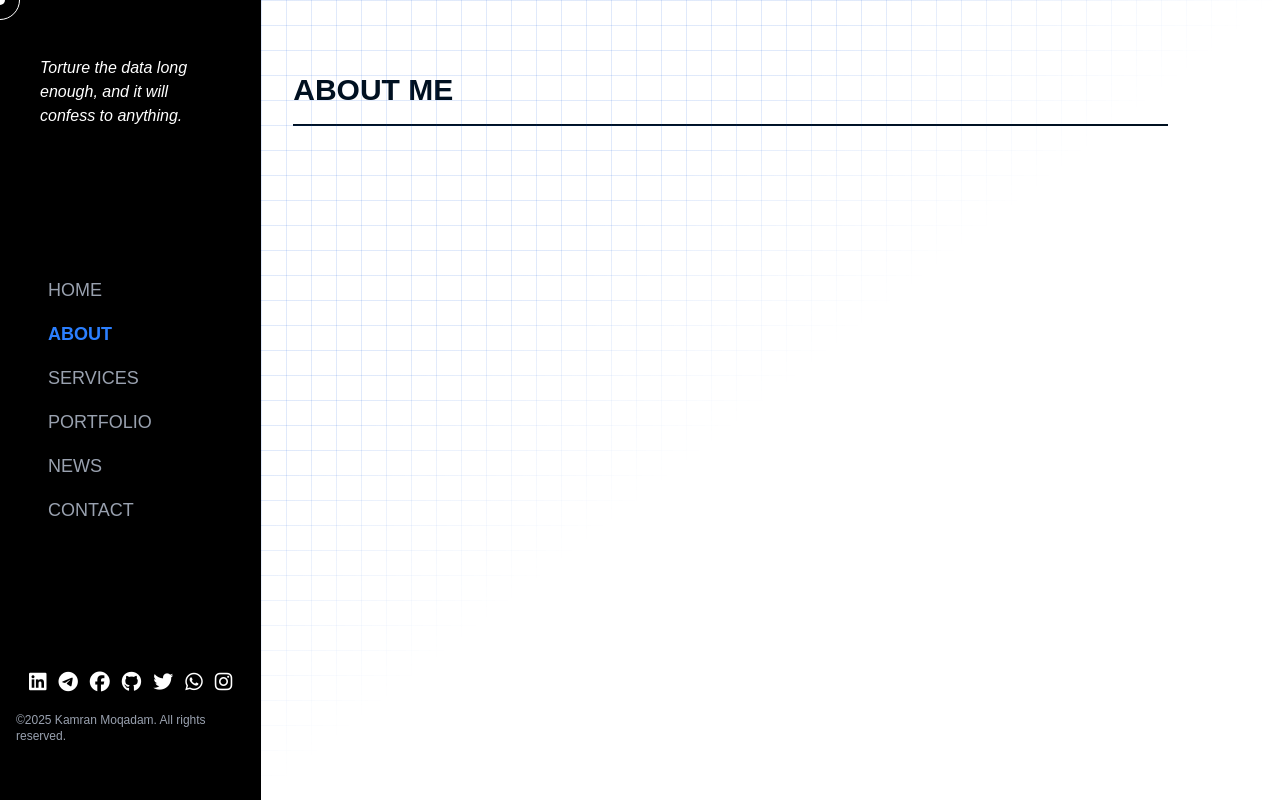
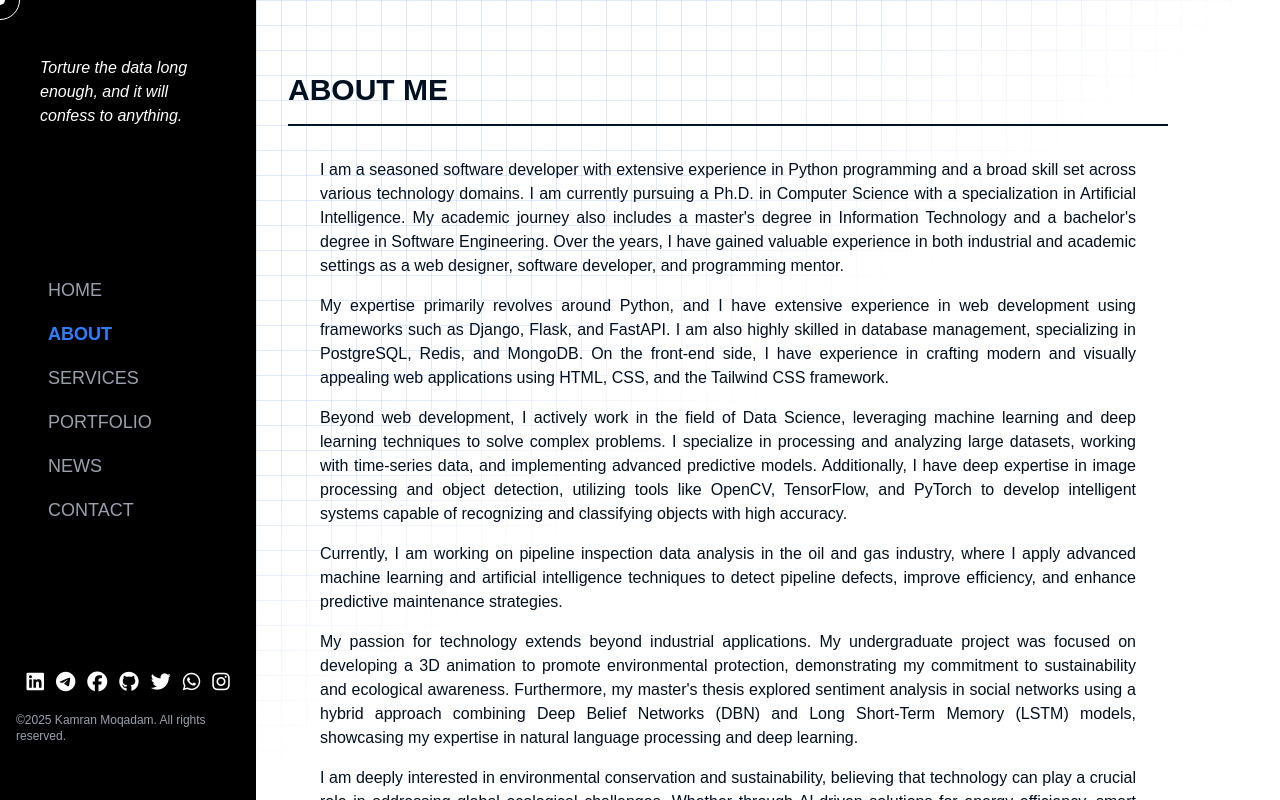
Before and after one commit to KamranMoqadam/Portfolio, a website: page index.html in a window 1280 px wide. Both pictures are taken after a click on the link "ABOUT". Shown: the top 800 px of the page. Drawn offline with Linux system fonts and the light colour scheme.

Commit message:
🛠️ fix: Refine sidebar layout & complete ABOUT ME section 📝✅
Improved sidebar layout and functionality 📂🔧

Finished content for the ABOUT ME section 👤✨

```diff
--- a/index.html
+++ b/index.html
@@ -146,7 +146,8 @@
     </nav>
 
     <!-- Sidebar -->
-    <aside id="sidebar" class="font-ubuntu h-screen w-1/4 bg-black py-14 px-4 flex-col justify-between hidden lg:flex">
+    <aside id="sidebar" class="font-ubuntu h-screen w-1/4 flex-col justify-between hidden lg:flex">
+        <div class="fixed top-0 left-0 font-ubuntu h-screen w-1/5 bg-black py-14 px-4  flex flex-col justify-between">
             <p class=" mx-6 text-white font-light italic flex items-start sm:text-xs md:text-sm lg:text-base text-lg">
                 Torture the data long enough, and it will confess to anything.</p>
             <nav class="font-ubuntu py-10 mx-8 flex flex-col font-normal text-gray-400 sm:text-xs md:text-sm lg:text-base xl:text-lg 2xl:text-xl">
@@ -177,6 +178,7 @@
                 <p class="font-ubuntu text-xs text-gray-400 flex items-end justify-center">
                     ©2025 Kamran Moqadam. All rights reserved.</p>
             </div>
+        </div>
     </aside>
     <!-- Main Content -->
     <div class="font-ubuntu w-full lg:w-4/5 ml-auto grid-bg text-custom-dark dark:text-white">
@@ -197,10 +199,63 @@
             </div>
         </section>
         <section id="about" class="section min-h-screen p-8 flex flex-col hidden font-ubuntu">
-            <div class="font-ubuntu pt-10 flex flex-col lg:justify-start lg:items-start md:pt-10 md:justify-center md:items-center
+            <div class="font-ubuntu pt-8 flex flex-col lg:justify-start lg:items-start md:pt-10 md:justify-center md:items-center
                 sm:justify-center sm:items-center max-sm:justify-center max-sm:items-center">
                 <h1 class="text-3xl font-bold text-center font-ubuntu">ABOUT ME</h1>
                 <hr class="w-11/12 h-px my-4 border-1 dark:bg-custom-light bg-custom-dark">
+                <p class="w-11/12 px-8 pt-4 text-justify font-light">
+                    I am a seasoned software developer with extensive experience in Python programming and a broad skill
+                    set across various technology domains. I am currently pursuing a Ph.D. in Computer Science with a
+                    specialization in Artificial Intelligence. My academic journey also includes a master's degree in
+                    Information Technology and a bachelor's degree in Software Engineering. Over the years, I have
+                    gained valuable experience in both industrial and academic settings as a web designer, software
+                    developer, and programming mentor.
+                </p>
+                <p class="w-11/12 px-8 pt-4 text-justify font-light">
+                    My expertise primarily revolves around Python, and I have extensive experience in web development
+                    using frameworks such as Django, Flask, and FastAPI. I am also highly skilled in database
+                    management, specializing in PostgreSQL, Redis, and MongoDB. On the front-end side, I have experience
+                    in crafting modern and visually appealing web applications using HTML, CSS, and the Tailwind CSS
+                    framework.
+                </p>
+                <p class="w-11/12 px-8 pt-4 text-justify font-light">
+                    Beyond web development, I actively work in the field of Data Science, leveraging machine learning
+                    and deep learning techniques to solve complex problems. I specialize in processing and analyzing
+                    large datasets, working with time-series data, and implementing advanced predictive models.
+                    Additionally, I have deep expertise in image processing and object detection, utilizing tools like
+                    OpenCV, TensorFlow, and PyTorch to develop intelligent systems capable of recognizing and
+                    classifying objects with high accuracy.
+                </p>
+                <p class="w-11/12 px-8 pt-4 text-justify font-light">
+                    Currently, I am working on pipeline inspection data analysis in the oil and gas industry, where I
+                    apply advanced machine learning and artificial intelligence techniques to detect pipeline defects,
+                    improve efficiency, and enhance predictive maintenance strategies.
+                </p>
+                <p class="w-11/12 px-8 pt-4 text-justify font-light">
+                    My passion for technology extends beyond industrial applications. My undergraduate project was
+                    focused on developing a 3D animation to promote environmental protection, demonstrating my
+                    commitment to sustainability and ecological awareness. Furthermore, my master's thesis explored
+                    sentiment analysis in social networks using a hybrid approach combining Deep Belief Networks (DBN)
+                    and Long Short-Term Memory (LSTM) models, showcasing my expertise in natural language processing and
+                    deep learning.
+                </p>
+                <p class="w-11/12 px-8 pt-4 text-justify font-light">
+                    I am deeply interested in environmental conservation and sustainability, believing that technology
+                    can play a crucial role in addressing global ecological challenges. Whether through AI-driven
+                    solutions for energy efficiency, smart environmental monitoring systems, or innovative visualization
+                    techniques, I am committed to leveraging my expertise to contribute to a more sustainable future.
+                </p>
+                <p class="w-11/12 px-8 pt-4 text-justify font-light">
+                    My technical proficiency extends to automation and web scraping, where I employ Selenium for
+                    efficient data extraction and interaction with web content. I am also experienced in
+                    containerization with Docker, task queuing with Celery and RabbitMQ, and proficient in Linux-based
+                    system administration.
+                </p>
+                <p class="w-11/12 px-8 pt-4 text-justify font-light">
+                    With a strong foundation in artificial intelligence, software development, and data science, I
+                    continuously seek to push the boundaries of technology, delivering innovative solutions that drive
+                    progress in both industry and environmental sustainability.
+                </p>
             </div>
         </section>
         <section id="services" class="font-ubuntu section min-h-screen p-8 flex flex-col hidden">
```
Also changed, not shown: src/styles/output.css. Lines whose indentation alone changed are shown as unchanged.
